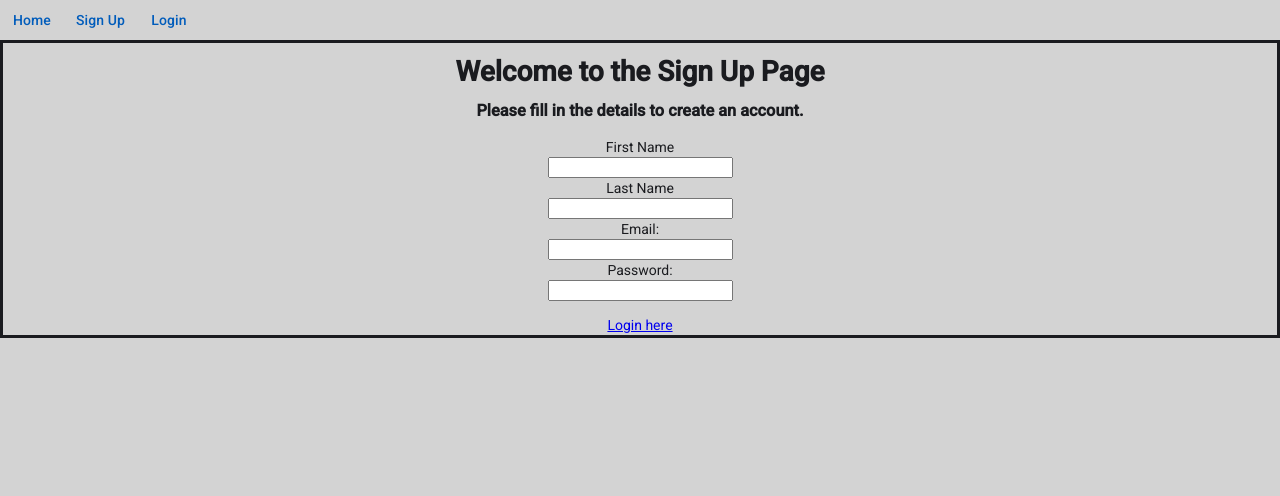
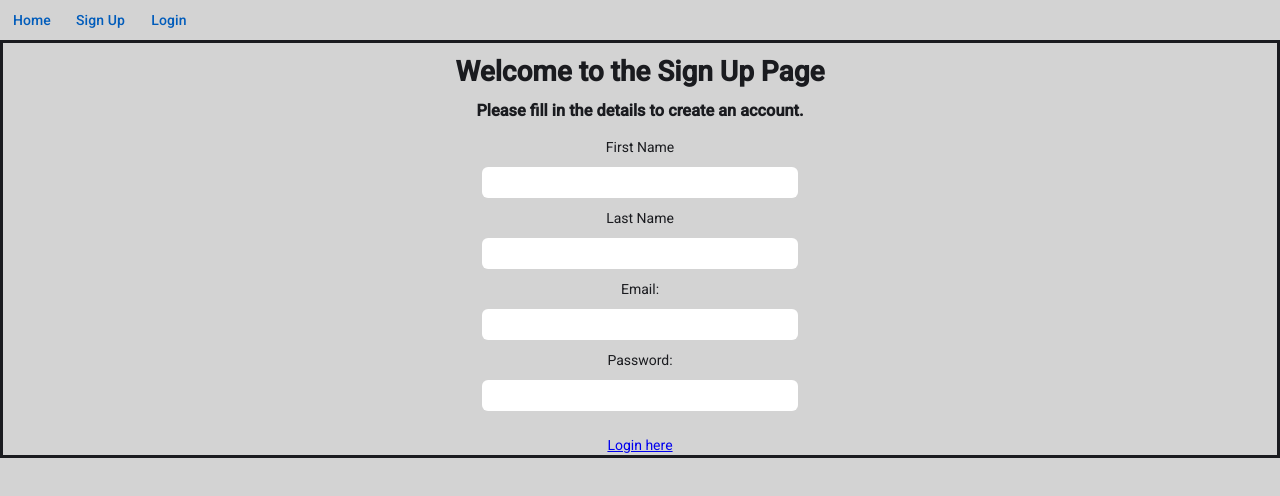
Before and after one commit to JCruz6725/TaskManager_Web_FrontEnd, an Angular app: page /signup in a window 1280 px wide. Shown: the top 496 px of the page. Built offline with nearby package versions, Linux system fonts and the light colour scheme.

Commit message:
Added css styling for sign up page

```diff
--- a/src/app/Components/sign-up/sign-up.css
+++ b/src/app/Components/sign-up/sign-up.css
@@ -11,3 +11,18 @@
         margin-bottom: 5px;
     }
 }
+
+.text-box-label {
+    width: 300px;
+    padding: 8px;
+    margin: 10px;
+}
+
+.text-box {
+    width: 300px;
+    padding: 8px;
+    margin: 10px;
+    background-color: white;
+    border-radius: 6px;
+    border: none;
+}
```
